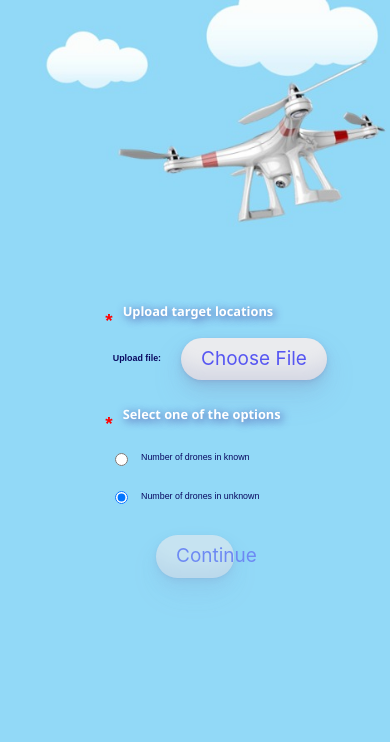
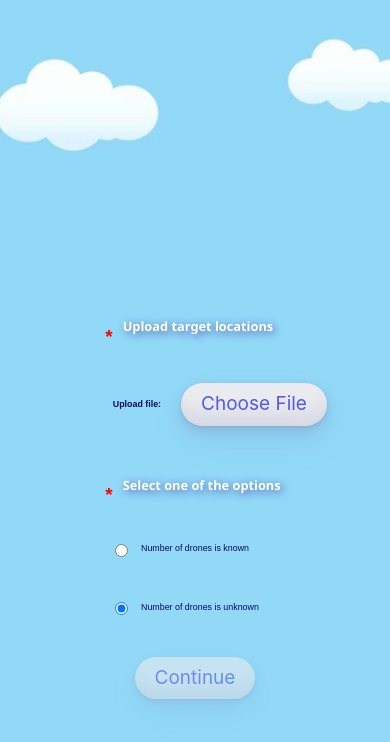
Before and after one commit to MoranLevi/Multi-Drone-Path-Planning-React-Project, a React (Create React App) app: page /#/insertData in a window 390 px wide. Shown: the top 742 px of the page. Built offline with nearby package versions, Linux system fonts and the light colour scheme.

Commit message:
start work on responsive

```diff
--- a/src/App.css
+++ b/src/App.css
@@ -32,9 +32,19 @@ button {
 #App {
     /* background-color: #282c34; */
     min-height: 100vh;
-
+    /* height: 100vh; */
     display: flex;
     flex-direction: column;
     gap: calc(5px + 1vw);
     /* padding: 3vh; */
 }
+
+.backgroundimg {
+    background-image: url(./images/background.jpeg);
+    background-size: cover;
+    background-position: center;
+    background-repeat: no-repeat;
+
+    height: 100vh;
+    width: 100%;
+}
--- a/src/App.tsx
+++ b/src/App.tsx
@@ -17,11 +17,12 @@ function App() {
 
     return (
         <QueryClientProvider client={queryClient}>
-            <div id="App" style={{
+            {/* <div id="App" style={{
                 backgroundImage:`url(${background})`,
                 minHeight: "100vh",
                 backgroundSize: "cover"
-                }}>
+                }}> */}
+            <div id="App" className='backgroundimg'>
 
                 <Router>
                     <Routes>
--- a/src/components/CompareNumberOfDrones/CompareNumberOfDrones.css
+++ b/src/components/CompareNumberOfDrones/CompareNumberOfDrones.css
@@ -1,7 +1,7 @@
 #CompareNumberOfDrones {
     width: 100%;
     height: 100%;
-    padding-top: 35vh;
+    padding-top: 30vh;
     display: grid;
     grid-template-rows: auto auto auto;
 }
@@ -10,6 +10,7 @@
 #CompareNumberOfDrones .display-number-of-drones-optimal-container {
     display: grid;
     grid-template-columns: 0.5fr 0.5fr;
+    gap: 10px;
     align-items: center;
     justify-items: left;
     padding-left: 30vw;
--- a/src/components/InsertData/InsertData.css
+++ b/src/components/InsertData/InsertData.css
@@ -2,12 +2,11 @@
     width: 100%;
     height: 100%;
     padding-top: 35vh;
+    padding-bottom: 10vh;
     display: grid;
     /* grid-template-rows: 0.3fr 0.4fr 0.15fr 0.35fr; */
     grid-template-rows: auto auto auto;
     gap: 20px;
-    /* justify-content: center;
-    align-items: center;  */
 }
 
 #InsertData .required-asterisk {
@@ -53,8 +52,8 @@
 }
 
 #InsertData .upload-target-locations-container .upload-file-container .button-upload-file {
-    width: 100%;
-    height: 100%;
+    /* width: 100%;
+    height: 100%; */
     background-color: #eaebee;
     border-radius: 22px;
     box-shadow: rgba(130, 141, 189, 0.2) 0 -25px 18px -14px inset,rgba(130, 141, 189, 0.15) 0 1px 2px,rgba(130, 141, 189, 0.15) 0 2px 4px,rgba(130, 141, 189, 0.15) 0 4px 8px,rgba(130, 141, 189, 0.15) 0 8px 16px,rgba(130, 141, 189, 0.15) 0 16px 32px;
@@ -143,7 +142,8 @@
 
 #InsertData .continue-button-container .continue-button {
     width: 20%;
-    height: 100%;
+    min-width: fit-content;
+    /* height: 100%; */
     background-color: #eaebee;
     border-radius: 100px;
     box-shadow: rgba(130, 141, 189, 0.2) 0 -25px 18px -14px inset,rgba(130, 141, 189, 0.15) 0 1px 2px,rgba(130, 141, 189, 0.15) 0 2px 4px,rgba(130, 141, 189, 0.15) 0 4px 8px,rgba(130, 141, 189, 0.15) 0 8px 16px,rgba(130, 141, 189, 0.15) 0 16px 32px;
--- a/src/components/InsertData/InsertData.tsx
+++ b/src/components/InsertData/InsertData.tsx
@@ -143,7 +143,7 @@ const InsertData: FC = () => {
                 </div>
                 <div className='option-radio-row-container'>
                     <input type='radio' name='radio-btn' value='radio1' checked={isRadioSelected('radio1')} onChange={handleRadioClick}/>
-                    <label className='radio-btn-text'>Number of drones in known</label>
+                    <label className='radio-btn-text'>Number of drones is known</label>
                     {selectedRadioBtn === 'radio1' &&
                         <div className='insert-numbers-of-drones-container'>
                             <label className='required-asterisk'>*</label>
@@ -156,7 +156,7 @@ const InsertData: FC = () => {
                 </div>
                 <div className='option-radio-row-container'>
                     <input type='radio' name='radio-btn' value='radio2' checked={isRadioSelected('radio2')} onChange={handleRadioClick}/>
-                    <label className='radio-btn-text'>Number of drones in unknown</label>
+                    <label className='radio-btn-text'>Number of drones is unknown</label>
                 </div>
             </div>
             <div className='continue-button-container'>
--- a/src/components/Results/Results.css
+++ b/src/components/Results/Results.css
@@ -1,7 +1,7 @@
 #Results {
     padding-top: 35vh;
     display: grid;
-    grid-template-rows: 0.2fr 0.8fr;
+    grid-template-rows: 0.1fr 0.9fr;
     gap: 30px;
     justify-content: center;
     align-items: center;
@@ -25,9 +25,9 @@
     gap: 10px;
     width: 100%;
     height: 100%;
-    min-height: 360px;
+    /* min-height: 360px; */
     overflow-y: auto;
-    overflow-x: hidden;
+    overflow-x: auto;
 }
 
 #Results .drone-path-container {
@@ -49,7 +49,7 @@
 }
 
 .loading-spinner {
-    padding-top: 50vh;
+    /* padding-top: 50vh; */
     display: flex;
     justify-content: center;
     align-items: center;
--- a/src/components/Results/Results.tsx
+++ b/src/components/Results/Results.tsx
@@ -1,9 +1,8 @@
 import { FC, useState } from 'react';
-import { useAppDispatch, useAppSelector } from 'src/redux/hooks';
+import { useAppSelector } from 'src/redux/hooks';
 import { useQuery } from 'react-query';
 import { Configuration } from 'src/Configuration';
 import { Spin } from 'antd';
-import { UIActions } from 'src/redux/actions/UIActions';
 import React from 'react';
 import axios from 'axios';
 import './Results.css';
@@ -21,7 +20,6 @@ const Results: FC = () => {
 
     // number of drones is unknown
     const {data: optimalData, isLoading: isOptimalLoading, isError: isErrorLoading} = useQuery('optimal-targets-classification', async () => {
-        // const response = await axios.get(`http://localhost:8000/optimal-targets-classification`, { params: { fileName } })
         const response = await axios.get(`${Configuration.backend.url}:${Configuration.backend.port}/optimal-targets-classification`, { params: { fileName } })
         return response.data;
     }, {
@@ -38,7 +36,6 @@ const Results: FC = () => {
 
     // number of drones is known
     const {data: requiredData, isLoading: isRequiredLoading, isError: isRequiredError} = useQuery('required-targets-classification', async () => {
-        // const response = await axios.get(`http://localhost:8000/required-targets-classification`, { params: { fileName, numberOfDrones } })
         const response = await axios.get(`${Configuration.backend.url}:${Configuration.backend.port}/required-targets-classification`, { params: { fileName, numberOfDrones } })
         return response.data;
     }, {
@@ -57,19 +54,20 @@ const Results: FC = () => {
             <div className='loading-spinner'>
                 <Spin size="large" tip="Loading..."/>
             </div>
-
         );
     }
-
-    // const array = [[1,2,3,4,5,1,2,3,4,5,1,2,3,4,5,1,2,3,4,5,1,2,3,4,5,1,2,3,4,5,1,2,3,4,5], [6,7,8,9,10], [11,12,13,14,15], [16,17,18] ]
 
     const array = numberOfDrones === -1 ? optimalData : requiredData;
 
     const checkIfLastElement = (dataArray: number[], index: number) => {
         return index !== dataArray.length - 1;
     }
-    console.warn("hhh", array)
+
     const renderDronesPath = () => {
+        if(!array) {
+            return (<div></div>);
+        }
+
         return array.map((arrayOfObjects: any[], index: number) => {
             return (
                 <div className='drone-path-container'>
```
Also changed, not shown: src/images/background-orginal.jpeg (added), src/images/background.jpeg.
